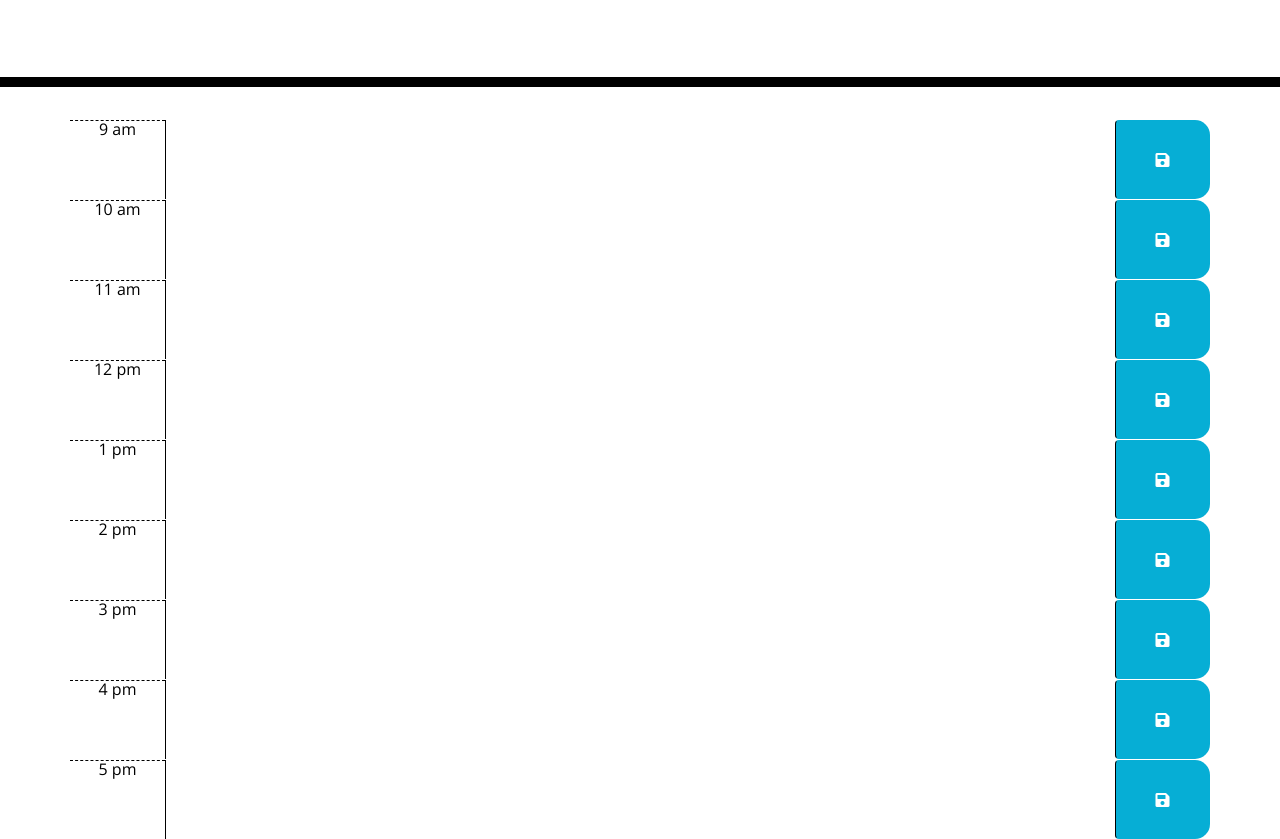
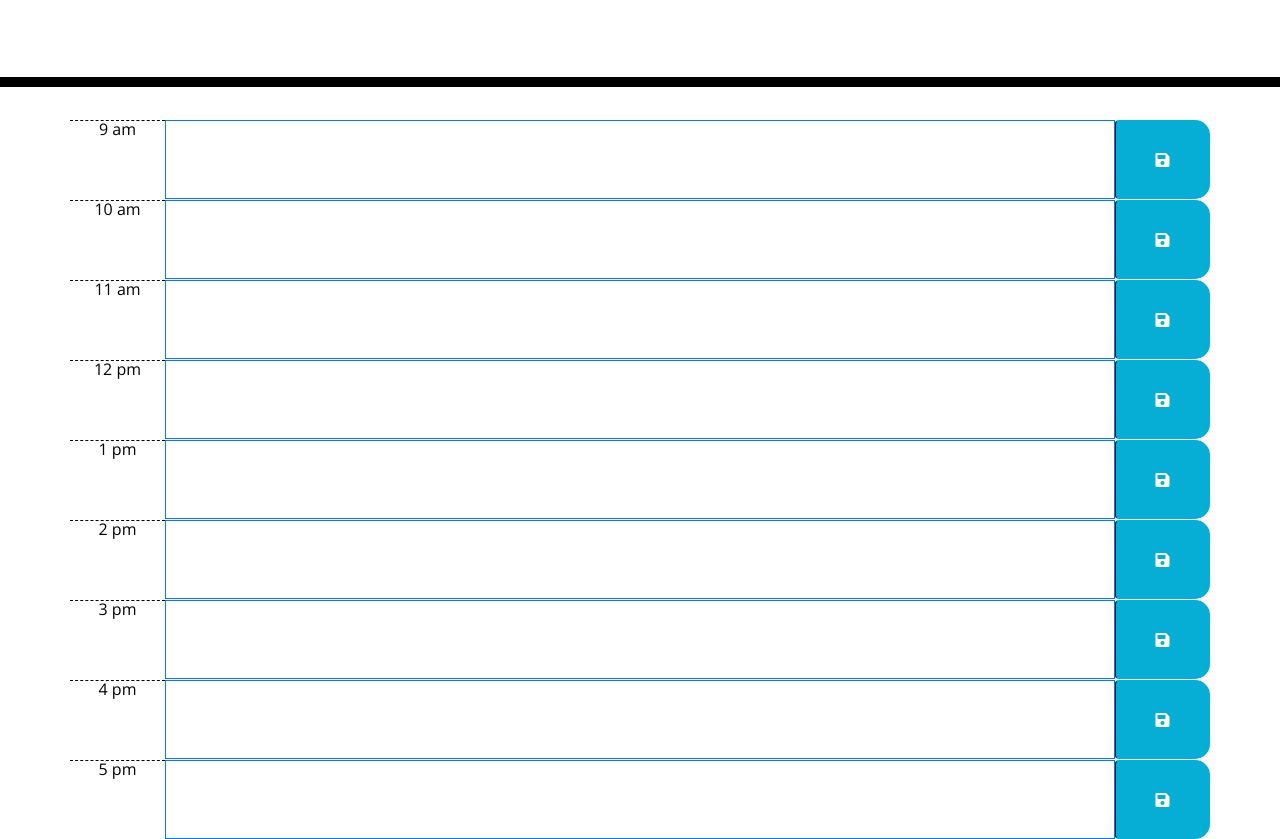
Before and after one commit to dylandewey/Scheduler, a plain HTML site: page index.html in a window 1280 px wide. Shown: the part 181-1020 px from the top of the page. Drawn offline with nearby package versions, Linux system fonts and the light colour scheme; files that its build step writes are made by us from their sources.

Commit message:
html formatting

```diff
--- a/Develop/scheduler.js
+++ b/Develop/scheduler.js
@@ -1,2 +1,2 @@
-var a = moment().format('MMMM Do YYYY');
-console.log(a);
+const todayDate = moment().format('MMMM Do, YYYY');
+console.log(todayDate);
--- a/index.html
+++ b/index.html
@@ -32,14 +32,14 @@
       <!-- Timeblocks go here -->
       <div class="row time-block" data-hour="9">
         <div class="col-2 col-lg-1 hour">9 am</div>
-        <textarea class="col-8 col-lg-10"></textarea>
+        <textarea class="col-8 col-lg-10 border border-primary"></textarea>
           <button class=" col-2 col-lg-1 btn btn-block saveBtn d-flex justify-content-center align-items-center">
             <i class="fas fa-save"></i>
           </button>
       </div>
       <div class="row time-block" data-hour="10">
         <div class="col-2 col-lg-1 hour">10 am</div>
-        <textarea class="col-8 col-lg-10"></textarea>
+        <textarea class="col-8 col-lg-10 border border-primary"></textarea>
         <button class=" col-2 col-lg-1 btn btn-block saveBtn d-flex justify-content-center align-items-center">
           <i class="fas fa-save"></i>
         </button>
@@ -47,49 +47,49 @@
       </div>
       <div class="row time-block" data-hour="11">
         <div class="col-2 col-lg-1 hour">11 am</div>
-        <textarea class="col-8 col-lg-10"></textarea>
+        <textarea class="col-8 col-lg-10 border border-primary"></textarea>
         <button class=" col-2 col-lg-1 btn btn-block saveBtn d-flex justify-content-center align-items-center">
           <i class="fas fa-save"></i>
         </button>
       </div>
       <div class="row time-block" data-hour="12">
         <div class="col-2 col-lg-1 hour">12 pm</div>
-        <textarea class="col-8 col-lg-10"></textarea>
+        <textarea class="col-8 col-lg-10 border border-primary"></textarea>
         <button class=" col-2 col-lg-1 btn btn-block saveBtn d-flex justify-content-center align-items-center">
           <i class="fas fa-save"></i>
         </button>
       </div>
       <div class="row time-block" data-hour="13">
         <div class="col-2 col-lg-1 hour">1 pm</div>
-        <textarea class="col-8 col-lg-10"></textarea>
+        <textarea class="col-8 col-lg-10 border border-primary"></textarea>
         <button class=" col-2 col-lg-1 btn btn-block saveBtn d-flex justify-content-center align-items-center">
           <i class="fas fa-save"></i>
         </button>
       </div>
       <div class="row time-block" data-hour="14">
         <div class="col-2 col-lg-1 hour">2 pm</div>
-        <textarea class="col-8 col-lg-10"></textarea>
+        <textarea class="col-8 col-lg-10 border border-primary"></textarea>
         <button class=" col-2 col-lg-1 btn btn-block saveBtn d-flex justify-content-center align-items-center">
           <i class="fas fa-save"></i>
         </button>
       </div>
       <div class="row time-block" data-hour="15">
         <div class="col-2 col-lg-1 hour">3 pm</div>
-        <textarea class="col-8 col-lg-10"></textarea>
+        <textarea class="col-8 col-lg-10 border border-primary"></textarea>
         <button class=" col-2 col-lg-1 btn btn-block saveBtn d-flex justify-content-center align-items-center">
           <i class="fas fa-save"></i>
         </button>
       </div>
       <div class="row time-block" data-hour="16">
         <div class="col-2 col-lg-1 hour">4 pm</div>
-        <textarea class="col-8 col-lg-10"></textarea>
+        <textarea class="col-8 col-lg-10 border border-primary"></textarea>
         <button class=" col-2 col-lg-1 btn btn-block saveBtn d-flex justify-content-center align-items-center">
           <i class="fas fa-save"></i>
         </button>
       </div>
       <div class="row time-block" data-hour="17">
         <div class="col-2 col-lg-1 hour">5 pm</div>
-        <textarea class="col-8 col-lg-10"></textarea>
+        <textarea class="col-8 col-lg-10 border border-primary"></textarea>
         <button class="col-2 col-lg-1 btn btn-block saveBtn d-flex justify-content-center align-items-center">
           <i class="fas fa-save"></i>
         </button>
```
